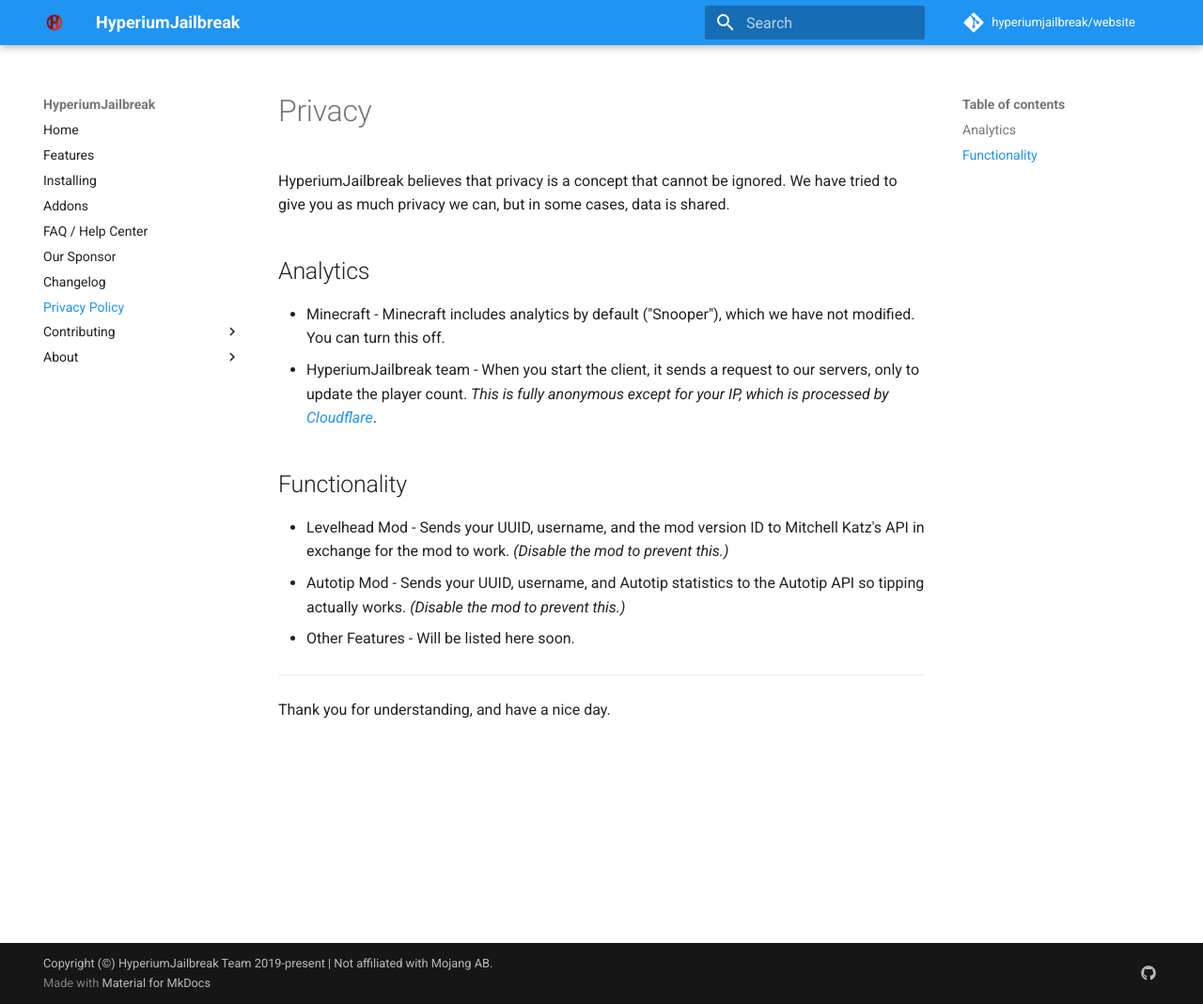
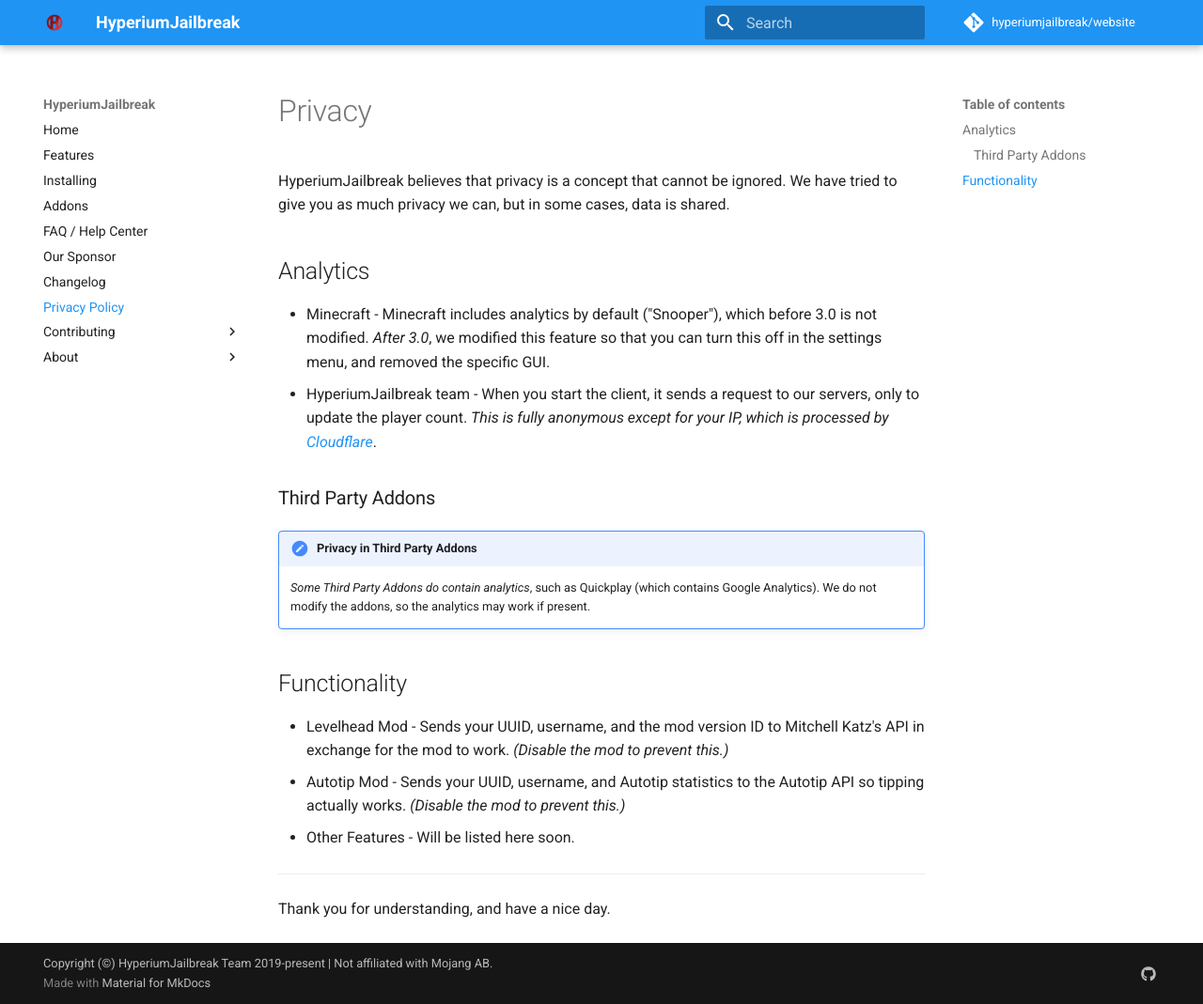
Before and after one commit to hyperiumjailbreak/hyperiumjailbreak.github.io, an MkDocs documentation site: the page built from docs/privacy.md, in a window 1280 px wide and 1069 px high. Shown: the whole window at 94% size. Built offline with MkDocs 1.6.1 and Material for MkDocs 9.7.7, drawn with Linux system fonts in a browser that asks for light colours; comment, search, counter and statistics services are not loaded.

Commit message:
3rd party addon privacy notice

```diff
--- a/docs/privacy.md
+++ b/docs/privacy.md
@@ -5,8 +5,14 @@
 
 ## Analytics
 
-* Minecraft - Minecraft includes analytics by default ("Snooper"), which we have not modified. You can turn this off.
+* Minecraft - Minecraft includes analytics by default ("Snooper"), which before 3.0 is not modified. *After 3.0*, we modified this feature so that you can turn this off in the settings menu, and removed the specific GUI.
 * HyperiumJailbreak team - When you start the client, it sends a request to our servers, only to update the player count. *This is fully anonymous except for your IP, which is processed by [Cloudflare](https://cloudflare.com)*.
+
+### Third Party Addons
+
+!!! note "Privacy in Third Party Addons"
+    *Some Third Party Addons do contain analytics*, such as Quickplay (which contains Google Analytics).
+    We do not modify the addons, so the analytics may work if present.
 
 ## Functionality
 
```
